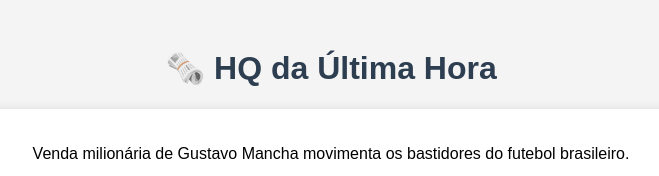
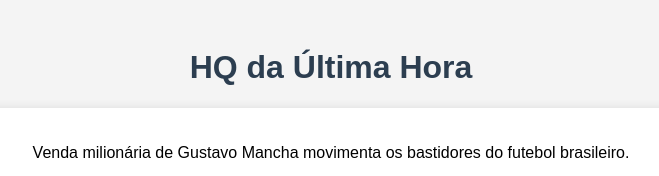
Before and after one commit to dedicatorias-web/noticias-em-quadrinhos, a plain HTML site: page index.html in a window 1280 px wide. Shown: the top 176 px of the page, without its empty margins (309-968 px from the left). Drawn offline with Linux system fonts and the light colour scheme.

Commit message:
Update index.html

```diff
--- a/index.html
+++ b/index.html
@@ -50,4 +50,15 @@
 
   <p class="source">Fonte: <a href="https://www.otvfoco.com.br/leila-garante-reforco-de-r8m-ao-palmeiras/" target="_blank">TV Foco</a></p>
 </body>
+<script>
+  fetch('data.json')
+    .then(response => response.json())
+    .then(data => {
+      document.querySelector('h1').textContent = data.titulo;
+      document.querySelector('.hq-container p').textContent = data.descricao;
+      document.querySelector('.hq-container img').src = data.imagem;
+      document.querySelector('.caption').textContent = data.legenda;
+      document.querySelector('.source a').href = data.fonte;
+    });
+</script>
 </html>
```
